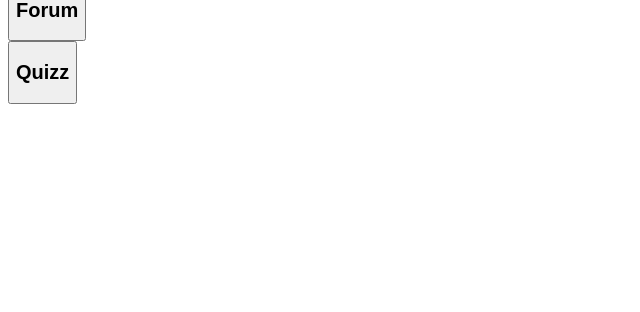
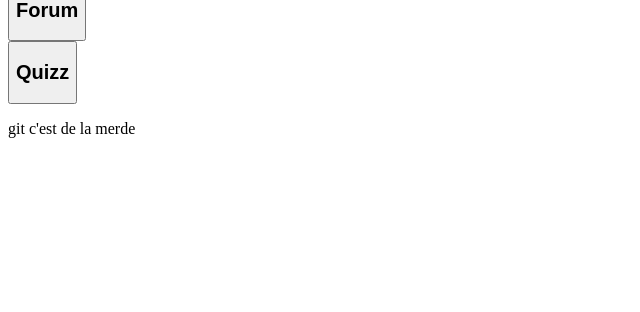
Before and after one commit to vosterss/Forum, a PHP site: page / in a window 1280 px wide. Shown: the part 225-537 px from the top of the page, without its empty margins (0-640 px from the left). Run offline with PHP 8.4, Linux system fonts and the light colour scheme.

Commit message:
commit to footer

```diff
--- a/view/footer.php
+++ b/view/footer.php
@@ -1,5 +1,5 @@
 	<footer>
-
+		<p> git c'est de la merde </p>
 	</footer>
 	</body>
 </html>
```
